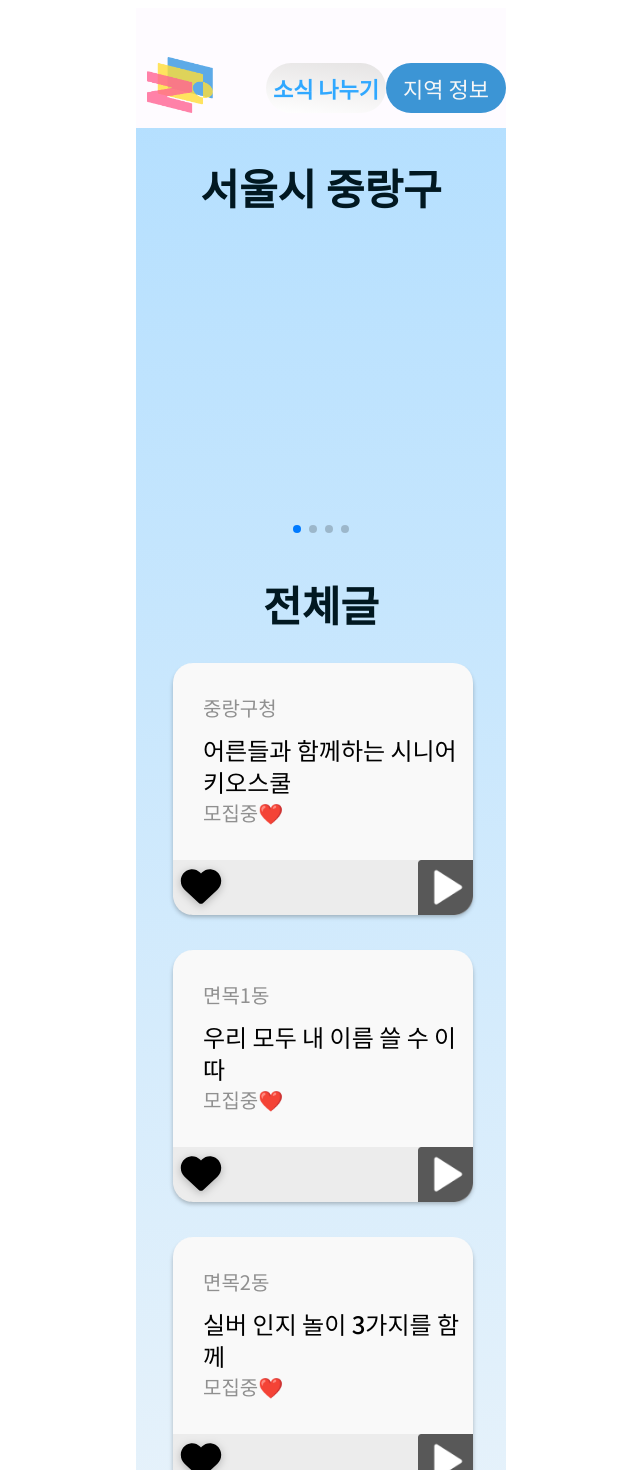
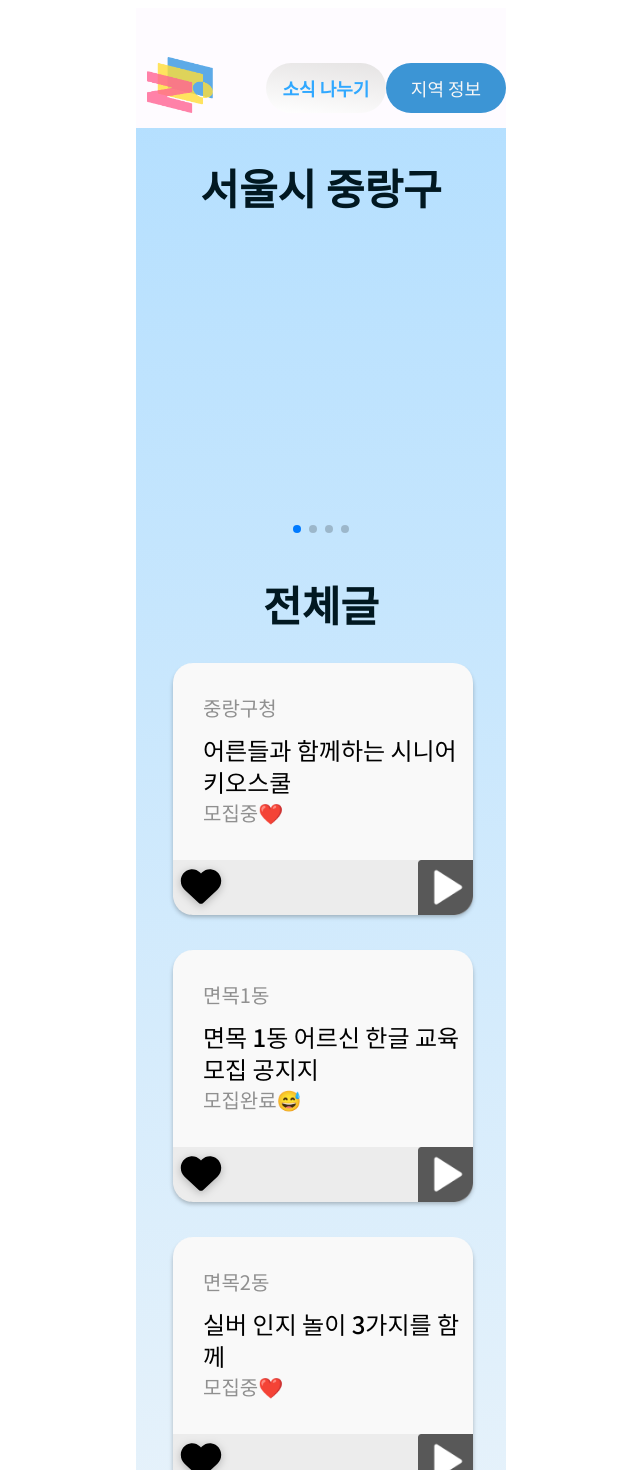
Before and after one commit to yunssup/MalMalMal_FE, a React (Vite) app: page /mainshare in a window 1280 px wide. Shown: the top 1470 px of the page, without its empty margins (319-959 px from the left). Built offline with nearby package versions, Linux system fonts and the light colour scheme; a small style sheet from the web is missing.

Commit message:
영상용

```diff
--- a/src/component/Hello.jsx
+++ b/src/component/Hello.jsx
@@ -237,16 +237,13 @@ export default function Hello() {
 
   const [speechResult, setSpeechResult] = useState("");
   const [inputText, setInputText] = useState("");
-
   const handleVoice = () => {
     console.log("말하기 버튼이 클릭되었습니다.");
     startSpeechRecognition();
   };
-
   const startSpeechRecognition = () => {
     const recognition = new (window.webkitSpeechRecognition ||
       window.SpeechRecognition)();
-
     recognition.onresult = (event) => {
       const result = event.results[0][0].transcript;
       console.log("음성 인식 결과:", result);
@@ -254,7 +251,6 @@ export default function Hello() {
       setInputText(result);
       recognition.stop();
     };
-
     recognition.start();
   };
 
--- a/src/component/Mainshare.jsx
+++ b/src/component/Mainshare.jsx
@@ -60,7 +60,7 @@ const ClickButton1 = styled.button`
 
   color: #f7f7f7;
   font-family: Noto Sans KR;
-  font-size: 22px;
+  font-size: 18px;
   font-style: normal;
   font-weight: 400;
   line-height: normal;
@@ -82,7 +82,7 @@ const ClickButton2 = styled.button`
   color: #30a8ff;
   text-align: center;
   font-family: Noto Sans KR;
-  font-size: 22px;
+  font-size: 18px;
   font-style: normal;
   font-weight: 700;
   line-height: normal;
@@ -303,11 +303,11 @@ export default function Click() {
     },
     {
       name: "면목1동",
-      title: "우리 모두 내 이름 쓸 수 이따",
-      time: "모집중❤️",
+      title: "면목 1동 어르신 한글 교육 모집 공지지",
+      time: "모집완료😅",
     },
     { name: "면목2동", title: "실버 인지 놀이 3가지를 함께", time: "모집중❤️" },
-    { name: "묵1동", title: "모두 함께 하는 뜨개질~", time: "모집완료😅" },
+    { name: "묵1동", title: "모두 함께 하는 뜨개질 교실", time: "모집완료😅" },
   ];
 
   const [currentIndex, setCurrentIndex] = useState(0);
```
